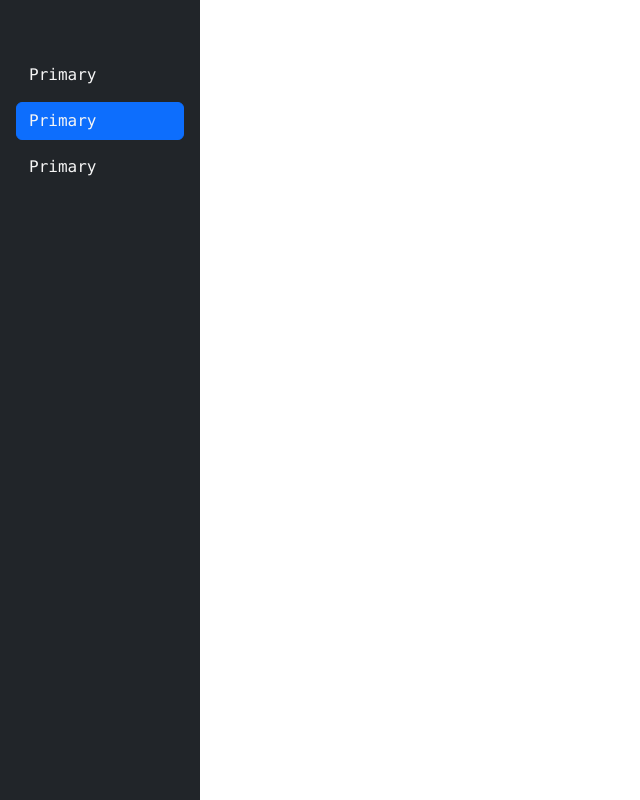
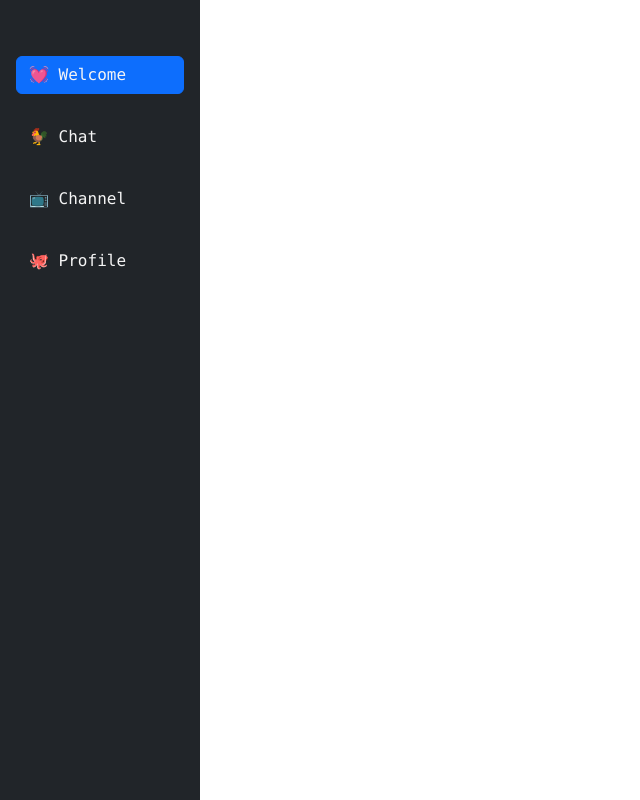
Before and after one commit to osawa-koki/simple-chat-chat, a Nuxt app: page /chat in a window 1280 px wide. Shown: the whole page, without its empty margins (0-640 px from the left). Built offline with nearby package versions, Linux system fonts and the light colour scheme.

Commit message:
メニューバーまで。

```diff
--- a/components/ChatSetting.vue
+++ b/components/ChatSetting.vue
@@ -2,10 +2,8 @@
 <template>
   <div id="Setting" :class="isOpen ? 'on' : 'off'">
     <div id="Content">
-      <div id="Features">
-        <button type="button" class="btn">Primary</button>
-        <button type="button" class="btn btn-primary">Primary</button>
-        <button type="button" class="btn">Primary</button>
+      <div v-for="feature in features" id="Features">
+        <button type="button" :class="`${screen === feature.id ? 'btn-primary' : ''} btn`" @click="$emit('SetScreen', feature.id)">{{ feature.name }}</button>
       </div>
     </div>
     <div id="Fixed">
@@ -17,12 +15,24 @@
 
 <script lang="ts">
 import { defineComponent } from "vue";
+import features from "~/src/features";
 
 export default defineComponent({
   name: 'ChatSettingPage',
+  props: {
+    screen: {
+      type: Number,
+      default: 0,
+      // 0 -> デフォルト
+      // 1 -> チャット
+      // 2 -> チャネル
+      // 3 -> プロフィール
+    },
+  },
   data() {
     return {
       isOpen: false,
+      features,
     }
   },
   methods: {
--- a/pages/chat.vue
+++ b/pages/chat.vue
@@ -2,7 +2,7 @@
 <template>
   <div>
     <main>
-      <ChatSetting />
+      <ChatSetting :screen="screen" @SetScreen="SetScreen" />
     </main>
     <div id="ErrorDialog" class="alert alert-danger" role="alert" :class="ErrorDialogMessage !== null ? '' : 'hidden'">
       <span>{{ ErrorDialogMessage }}</span>
@@ -35,6 +35,7 @@ export default defineComponent({
   name: 'FirestorePage',
   data() {
     return {
+      screen: 0,
       InsertError: null as string | null,
       ErrorDialogMessage: null as string | null,
       sending : false,
@@ -58,6 +59,11 @@ export default defineComponent({
     }
   },
   methods: {
+    SetScreen(screen: number) {
+      console.log('SetScreen', screen);
+
+      this.screen = screen;
+    },
     SetErrorDialog(error: string) {
       this.ErrorDialogMessage = error;
       setTimeout(() => {
--- /dev/null
+++ b/src/features.ts
@@ -0,0 +1,31 @@
+
+type Feature = {
+  id: number;
+  name: string;
+  description: string;
+}
+
+const features: Feature[] = [
+  {
+    id: 0,
+    name: '💓 Welcome',
+    description: 'Welcome to simple-chat-chat 💓💓💓',
+  },
+  {
+    id: 1,
+    name: '🐓 Chat',
+    description: 'Chat with your friends',
+  },
+  {
+    id: 2,
+    name: '📺 Channel',
+    description: 'Setting up your channel',
+  },
+  {
+    id: 3,
+    name: '🐙 Profile',
+    description: 'Setting up your profile',
+  },
+];
+
+export default features;
```
